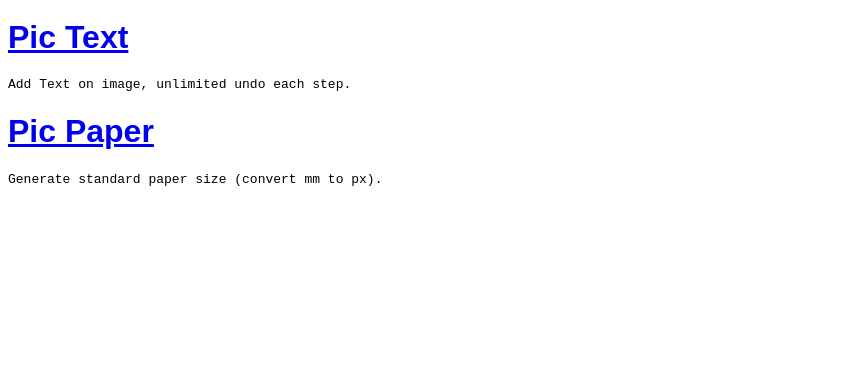
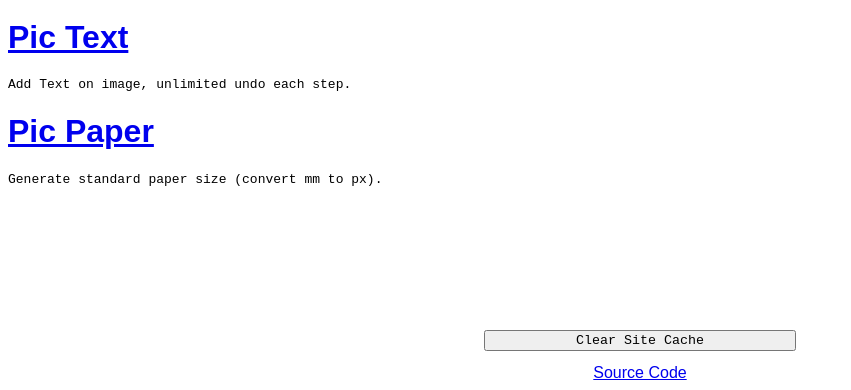
Before and after one commit to zyprex/pic_tailor, a plain HTML site: page index.html in a window 1280 px wide. Shown: the part 695-1085 px from the top of the page, without its empty margins (0-851 px from the left). Before the commit the page ends 895 px from the top, so only its background shows below. Drawn offline with Linux system fonts and the light colour scheme.

Commit message:
F: clear site cache

```diff
--- a/autoload.js
+++ b/autoload.js
@@ -1,3 +1,7 @@
+/* Description: auto reload when file length change
+ * Usage:
+ *   Include this script to any html pages
+ * */
 let headersList = new Set();
 setInterval(function(){
   let path = window.location.href;
--- a/index.html
+++ b/index.html
@@ -39,6 +39,19 @@
     <p lang='summaryPicText'>Add Text on image, unlimited undo each step.</p>
     <h1><a href='pic_paper.html'>Pic Paper</a></h1>
     <p lang='summaryPicPaper'>Generate standard paper size (convert mm to px).</p>
+
+    <footer>
+      <button onclick="clearSiteCache()">Clear Site Cache</button>
+      <a target="_blank" href="https://github.com/zyprex/pic_tailor">Source Code</a>
+      <script type='application/javascript'>
+        function clearSiteCache() {
+          caches.delete('pic_tailor').then((ok) => {
+            if (ok) location.reload()
+          });
+        }
+      </script>
+    </footer>
+
     <script src="i18n.js"></script>
     <!-- <script src="autoload.js"></script> -->
 
--- a/style.css
+++ b/style.css
@@ -16,3 +16,5 @@
 h1,a {font-family: sans-serif;}
 * {font-family: monospace;}
 input[type=number] { width: 4.5em; }
+footer { padding-top: 10em;width: 24.4vw;margin: auto;text-align: center;}
+footer>* {width: 24.4vw; margin-bottom: 1em;}
--- a/sw.js
+++ b/sw.js
@@ -25,6 +25,7 @@ let assets = [
  * root URLs (like http://example.com/) must provide an index.html
  */
 .map(i=>`/pic_tailor/${i}`);
+// .map(i=>`/${i}`);
 
 
 self.addEventListener("install", function (e) {
```
Also changed, not shown: i18n.js (+23 -0 lines), 1 other file.
